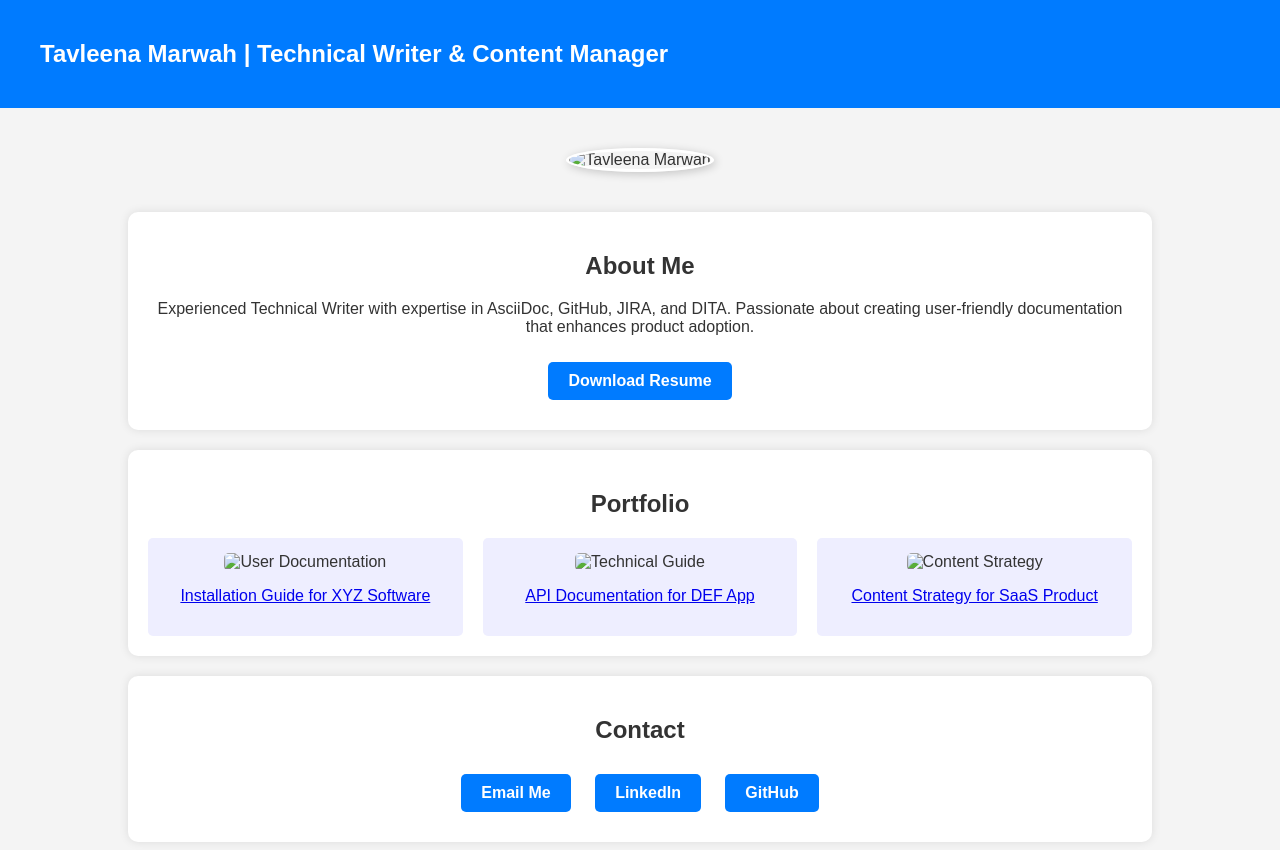
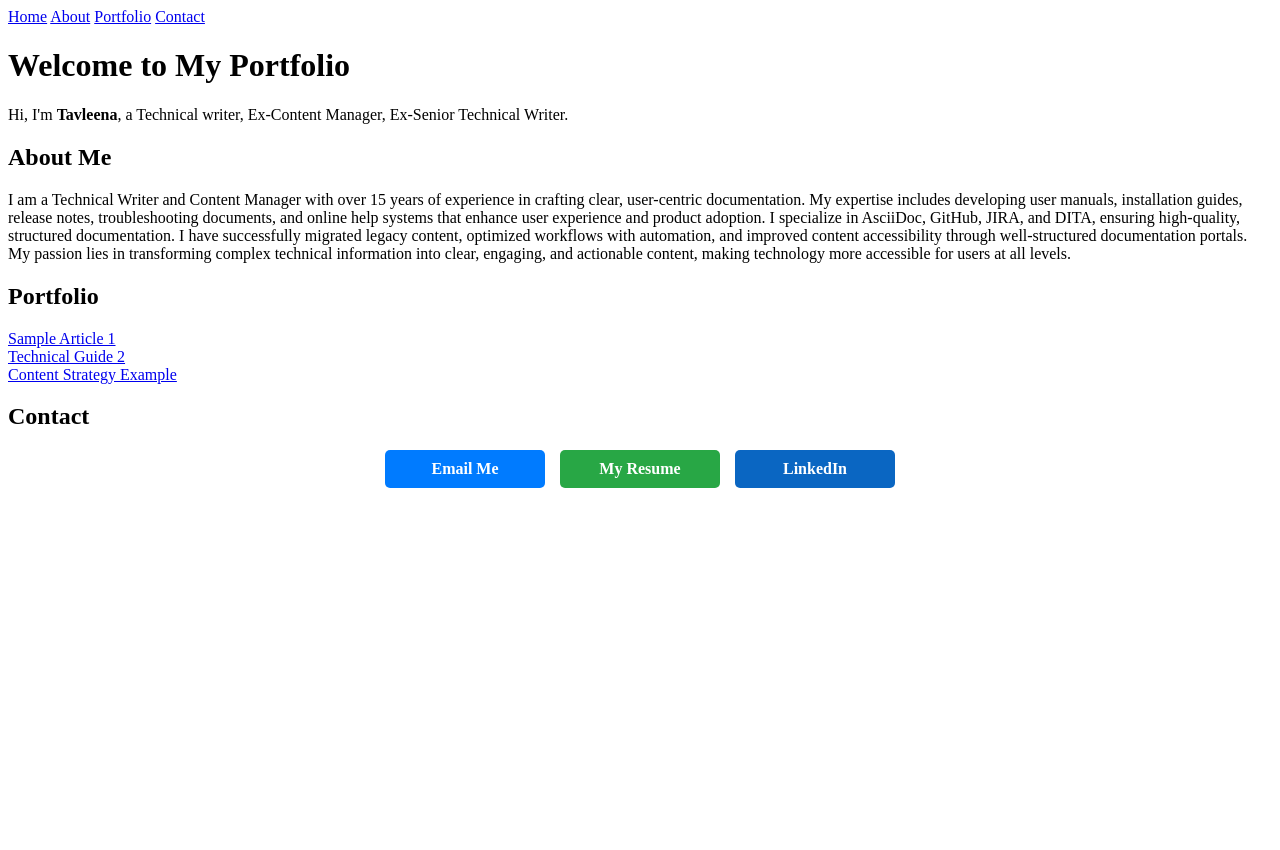
Before and after one commit to tavzwriter/tavzwriter.github.io, a plain HTML site: page portfolio.html in a window 1280 px wide. After the commit the page ends 800 px from the top, so only its background shows below. Drawn offline with Linux system fonts and the light colour scheme.

Commit message:
Update portfolio.html

```diff
--- a/portfolio.html
+++ b/portfolio.html
@@ -3,114 +3,138 @@
 <head>
     <meta charset="UTF-8">
     <meta name="viewport" content="width=device-width, initial-scale=1.0">
-    <title>Tavleena Marwah | Technical Writer Portfolio</title>
+    <title>Tavleena M - Portfolio</title>
     <style>
-        body {
-            font-family: Arial, sans-serif;
-            margin: 0;
-            padding: 0;
-            background-color: #f4f4f4;
-            color: #333;
+        .contact {
+    display: flex;
+    justify-content: center;
+    gap: 15px;
+    margin-top: 20px;
 }
-        .container {
-            width: 80%;
-            margin: auto;
-            padding: 20px;
-            text-align: center;
-        }
-        header {
-            background: #007BFF;
-            color: white;
-            padding: 40px;
-            font-size: 24px;
-            font-weight: bold;
-        }
-        .profile-pic {
-            width: 150px;
-            height: 150px;
-            border-radius: 50%;
-            border: 3px solid #fff;
-            box-shadow: 2px 2px 10px rgba(0, 0, 0, 0.2);
-            margin: 20px auto;
-        }
-        .section {
-            background: white;
-            padding: 20px;
-            margin: 20px 0;
-            border-radius: 10px;
-            box-shadow: 0px 0px 10px rgba(0, 0, 0, 0.1);
-        }
-        .btn {
+
+.contact a {
     display: inline-block;
-            padding: 10px 20px;
-            margin: 10px;
+    padding: 10px 15px;
     text-decoration: none;
     border-radius: 5px;
     font-weight: bold;
+    text-align: center;
+    min-width: 120px;
     color: white;
+}
+
+/* Button Colors */
+.contact-btn {
     background: #007BFF;
 }
-        .btn:hover {
+
+.contact-btn:hover {
     background: #0056b3;
 }
-        .portfolio {
-            display: grid;
-            grid-template-columns: repeat(auto-fit, minmax(300px, 1fr));
-            gap: 20px;
+
+.resume-btn {
+    background: #28a745;
+}
+
+.resume-btn:hover {
+    background: #218838;
+}
+
+.linkedin-btn {
+    background: #0A66C2;
+}
+
+.linkedin-btn:hover {
+    background: #004182;
+}
+
+
+        /* Contact */
+        .contact {
+    display: flex;
+    justify-content: center;
+    gap: 15px;
     margin-top: 20px;
 }
-        .portfolio-item {
-            background: #eef;
-            padding: 15px;
+
+.contact a {
+    display: inline-block;
+    padding: 10px 20px;
+    text-decoration: none;
     border-radius: 5px;
+    font-weight: bold;
     text-align: center;
+    min-width: 120px; /* Ensures uniform button width */
 }
-        .portfolio-item img {
-            width: 100%;
-            border-radius: 5px;
+
+.contact-btn {
+    background: #007BFF;
+    color: white;
 }
+
+.contact-btn:hover {
+    background: #0056b3;
+}
+
+.resume-btn {
+    background: #28a745;
+    color: white;
+}
+
+.resume-btn:hover {
+    background: #218838;
+}
+
+
     </style>
 </head>
 <body>
-    <header>
-        Tavleena Marwah | Technical Writer & Content Manager
-    </header>
 
+<!-- Navigation -->
+<nav>
+    <a href="#">Home</a>
+    <a href="#">About</a>
+    <a href="#">Portfolio</a>
+    <a href="#">Contact</a>
+</nav>
+
+<!-- Main Content -->
 <div class="container">
-        <img src="profile.jpg" alt="Tavleena Marwah" class="profile-pic">
+    <h1>Welcome to My Portfolio</h1>
+    <p>Hi, I'm <strong>Tavleena</strong>, a Technical writer, Ex-Content Manager, Ex-Senior Technical Writer.</p>
 
-        <div class="section">
     <h2>About Me</h2>
-            <p>Experienced Technical Writer with expertise in AsciiDoc, GitHub, JIRA, and DITA. Passionate about creating user-friendly documentation that enhances product adoption.</p>
-            <a href="Tavleena_Marwah.pdf" class="btn" download>Download Resume</a>
-        </div>
+    <p>I am a Technical Writer and Content Manager with over 15 years of experience in crafting clear, user-centric documentation.
+      My expertise includes developing user manuals, installation guides, release notes, troubleshooting documents, and online help systems that enhance user experience and product adoption.
 
-        <div class="section">
+      I specialize in AsciiDoc, GitHub, JIRA, and DITA, ensuring high-quality, structured documentation.
+      I have successfully migrated legacy content, optimized workflows with automation, and improved content accessibility through well-structured documentation portals.
+
+My passion lies in transforming complex technical information into clear, engaging, and actionable content, making technology more accessible for users at all levels.
+</p>
+
     <h2>Portfolio</h2>
     <div class="portfolio">
         <div class="portfolio-item">
-                    <img src="doc1.jpg" alt="User Documentation">
-                    <p><a href="#">Installation Guide for XYZ Software</a></p>
+            <a href="#">Sample Article 1</a>
         </div>
         <div class="portfolio-item">
-                    <img src="doc2.jpg" alt="Technical Guide">
-                    <p><a href="#">API Documentation for DEF App</a></p>
+            <a href="#">Technical Guide 2</a>
         </div>
         <div class="portfolio-item">
-                    <img src="doc3.jpg" alt="Content Strategy">
-                    <p><a href="#">Content Strategy for SaaS Product</a></p>
+            <a href="#">Content Strategy Example</a>
         </div>
     </div>
+    <h2>Contact</h2>
+    <div class="contact">
+    <a href="tavz.writer@gmail.com" class="contact-btn">Email Me</a>
+    <a href="Tavleena_Marwah.pdf" class="resume-btn" download>My Resume</a>
+    <a href="https://www.linkedin.com/in/tavleena-marwah-5603592/" class="linkedin-btn" target="_blank">LinkedIn</a>
 </div>
 
 
 
-        <div class="section">
-            <h2>Contact</h2>
-            <a href="mailto:tavz.writer@gmail.com" class="btn">Email Me</a>
-            <a href="https://www.linkedin.com/in/tavleena-marwah-5603592/" class="btn">LinkedIn</a>
-            <a href="https://github.com/tavzwriter" class="btn">GitHub</a>
 </div>
-    </div>
+
 </body>
 </html>
```
Lines whose indentation alone changed are shown as unchanged.
